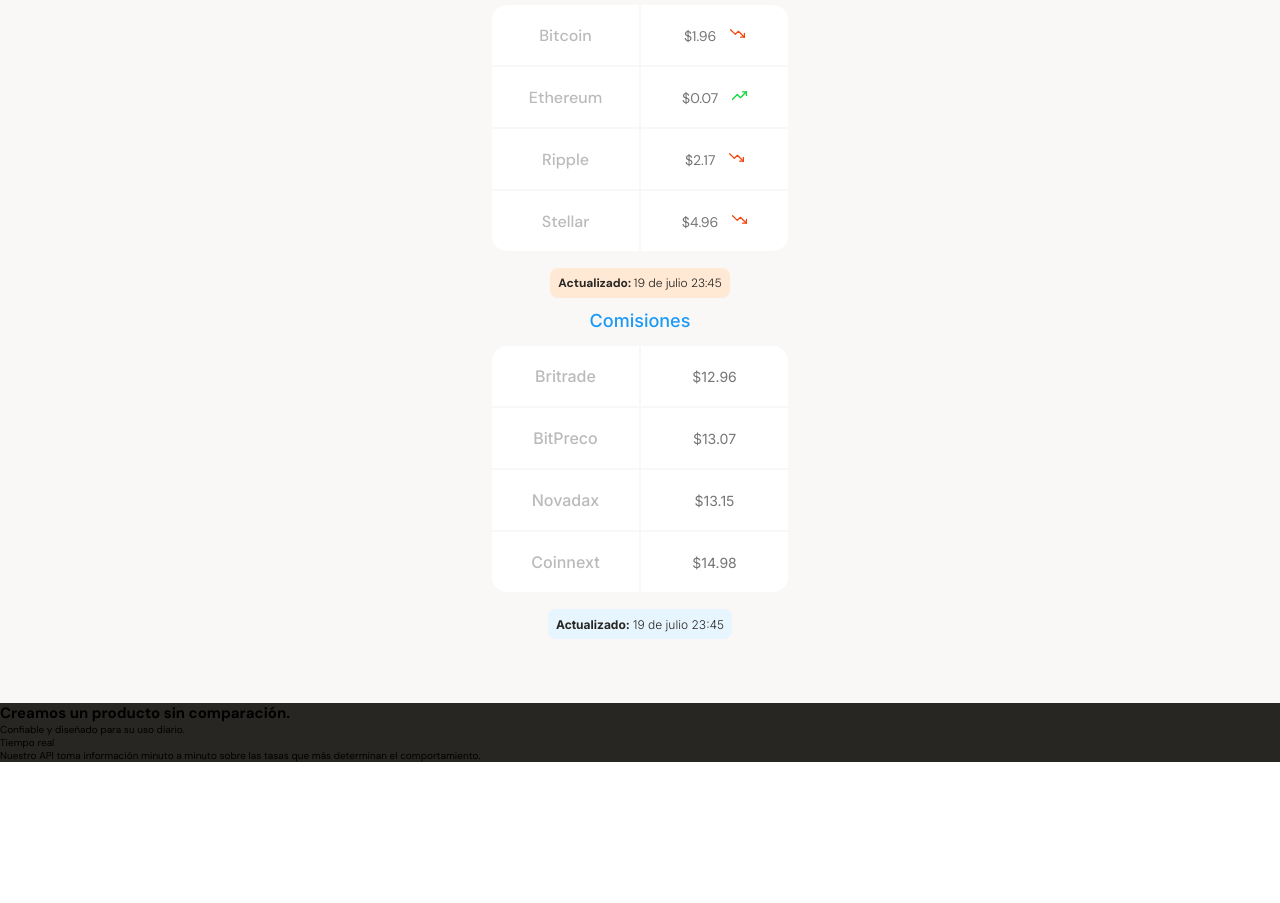
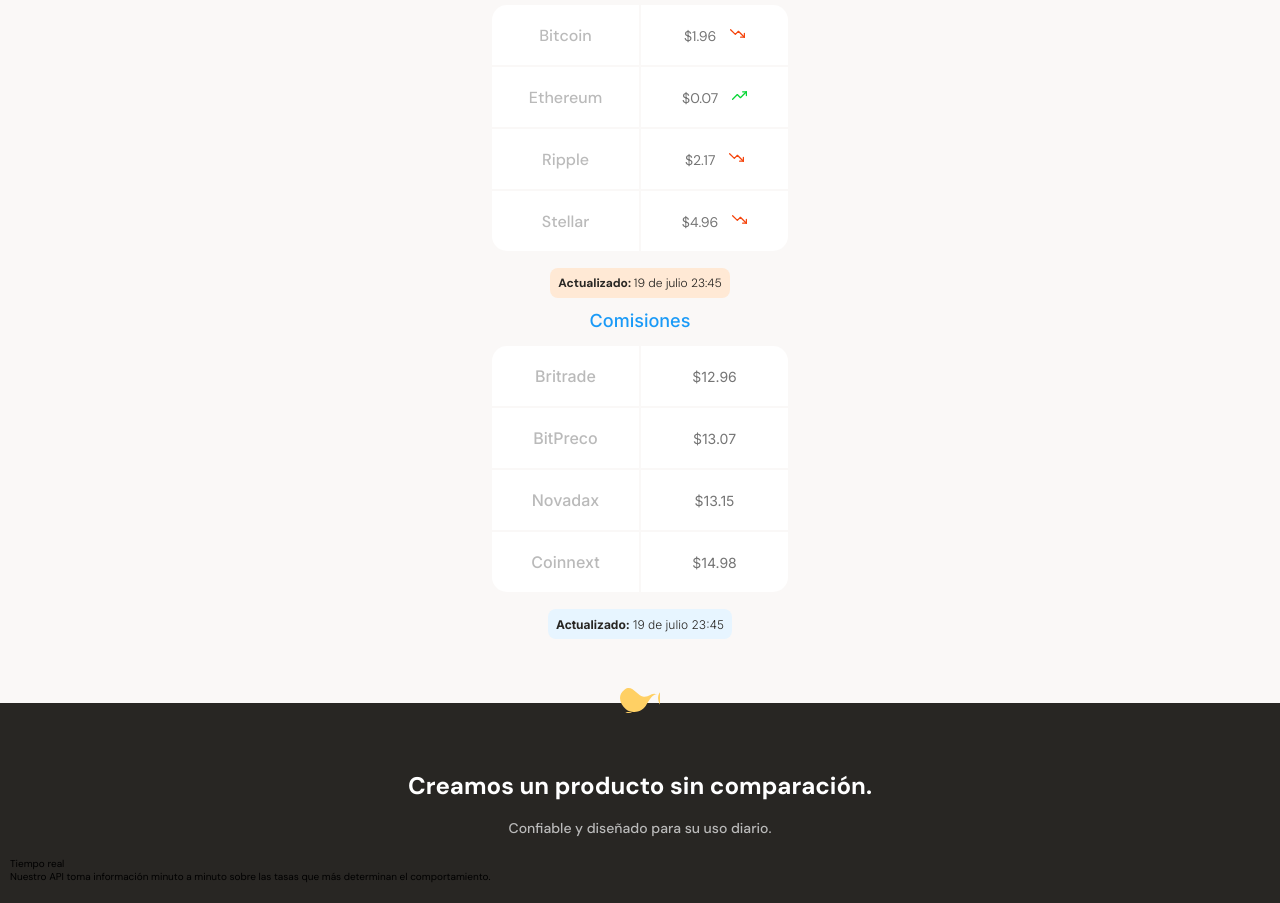
Before and after one commit to ByronVTS/BataBit_Laboratorio, a plain HTML site: page index.html in a window 1280 px wide. Shown: the part 794-1697 px from the top of the page. Before the commit the page ends 1556 px from the top, so only its background shows below. Drawn offline with Linux system fonts and the light colour scheme.

Commit message:
Clase 19 - Estilos de la seccion de beneficios

```diff
--- a/index.html
+++ b/index.html
@@ -83,8 +83,8 @@
             </section>
         </section>
         <section class="main-product-detail">
-            <span></span>
-            <div class="">
+            <span class="product-detail--batata-logo"></span>
+            <div class="product-detail--title">
                 <h2>Creamos un producto sin comparación.</h2>
                 <p>Confiable y diseñado para su uso diario.</p>
             </div>
--- a/style.css
+++ b/style.css
@@ -294,6 +294,43 @@
 
 /* ------------------Seccion de beneficios-------------------- */
 
-.main-product-detail{
-  background-color: var(--warm-black);
-}
+  .main-product-detail{
+    background-color: var(--warm-black);
+    position: relative;
+    width: 100%;
+    min-width: 320px;
+    height: auto;
+    padding: 20px  10px;
+  }
+  .product-detail--batata-logo{
+    background-image: url('./assets/icon/Vector.svg');
+    position: absolute;
+    width: 40px;
+    height: 25px;
+    top: -15px;
+    left: calc(50% - 20px);
+    /* top: calc(0% - 12.5px);
+	  left: calc(50% - 20px); */
+  }
+  .product-detail--title {
+    width: 90%;
+    min-width: 288px;
+    height: auto;
+    margin: 0 auto;
+    margin-top: 50px;
+    text-align: center;
+  }
+  .product-detail--title h2{
+    margin-bottom: 20px;
+    font-size: 2.4rem;
+    font-weight: bold;
+    line-height: 2.6rem;
+    color: var(--just-white);
+  }
+  .product-detail--title p{
+    margin-bottom: 20px;
+    font-size: 1.4rem;
+    font-weight: 500;
+    line-height: 1.8rem;
+    color: var(--grey);
+  }
```
Also changed, not shown: assets/icon/Vector.svg (added).
